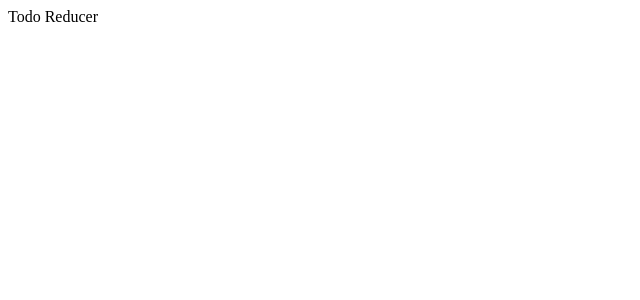
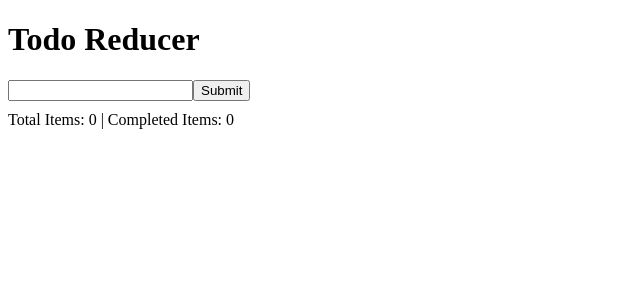
Before and after one commit to Samir-Singh/reactjs-compiler, a React (Vite) app: page / in a window 1280 px wide. Shown: the top 300 px of the page, without its empty margins (0-640 px from the left). Built offline with nearby package versions, Linux system fonts and the light colour scheme.

Commit message:
TodoReducer implemented

```diff
--- a/src/TodoReducer.tsx
+++ b/src/TodoReducer.tsx
@@ -1,5 +1,86 @@
+import { useReducer, useState } from "react";
+
+type TodoType = {
+  id: number;
+  value: string;
+  completed: boolean;
+};
+
+type actionType = {
+  type: "ADD_TODO" | "REMOVE_TODO" | "COMPLETE_TODO";
+  value?: string;
+  id?: number;
+};
+
 const TodoReducer = () => {
-  return <div>Todo Reducer</div>;
+  const [text, setText] = useState("");
+  const initialState: TodoType[] = [];
+  const todoReducer = (state: TodoType[], action: actionType): TodoType[] => {
+    switch (action.type) {
+      case "ADD_TODO":
+        return [
+          ...state,
+          { id: Date.now(), value: action.value ?? "", completed: false },
+        ];
+      case "REMOVE_TODO":
+        return state.filter((item) => item.id !== action.id);
+      case "COMPLETE_TODO":
+        return state.map((item) =>
+          item.id === action.id ? { ...item, completed: !item.completed } : item
+        );
+      default:
+        return state;
+    }
+  };
+
+  const [state, dispatch] = useReducer(todoReducer, initialState);
+
+  const completedCount = state.filter((item) => item.completed).length;
+
+  return (
+    <>
+      <h1>Todo Reducer</h1>
+      <input
+        type="text"
+        value={text}
+        onChange={(e) => setText(e.target.value)}
+      />
+      <button
+        onClick={() => {
+          dispatch({
+            type: "ADD_TODO",
+            value: text,
+          });
+          setText("");
+        }}
+      >
+        Submit
+      </button>
+
+      <div style={{ margin: "10px 0" }}>
+        Total Items: {state.length} | Completed Items: {completedCount}
+      </div>
+
+      {state?.map((item) => (
+        <div key={item.id} style={{ display: "flex" }}>
+          <input
+            type="checkbox"
+            onClick={() => dispatch({ type: "COMPLETE_TODO", id: item.id })}
+          />
+          <span
+            style={{ textDecoration: item.completed ? "line-through" : "none" }}
+          >
+            {item.value}
+          </span>
+          <button
+            onClick={() => dispatch({ type: "REMOVE_TODO", id: item.id })}
+          >
+            Delete
+          </button>
+        </div>
+      ))}
+    </>
+  );
 };
 
 export default TodoReducer;
```
